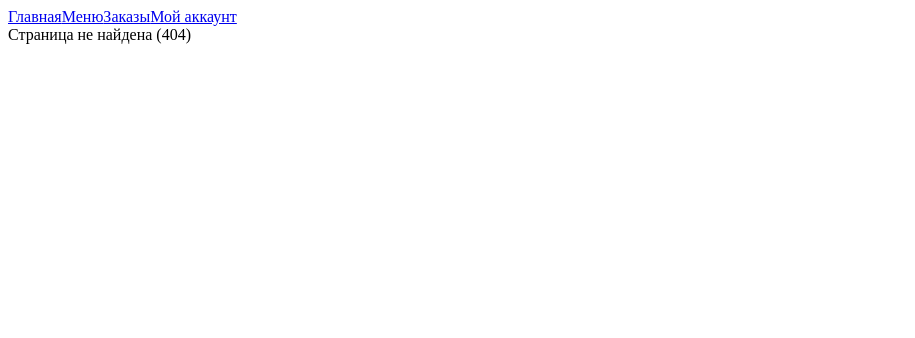
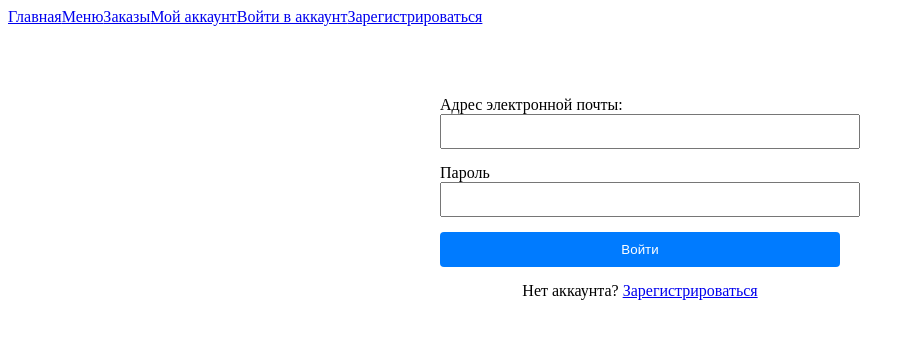
Before and after one commit to pomellonn/coffee_shop_web_site, a React app in the folder frontend/: page /login in a window 1280 px wide. Before the commit this address had no page. Shown: the top 338 px of the page, without its empty margins (0-915 px from the left). Built offline with nearby package versions, Linux system fonts and the light colour scheme; the HTML template or start-up script is replaced by a standard one.

Commit message:
feat(ui): implement login and registration functionality with API integration

```diff
--- a/frontend/src/App.jsx
+++ b/frontend/src/App.jsx
@@ -1,19 +1,25 @@
 import React from 'react';
-import { Routes, Route, Link } from 'react-router-dom';
+import { Routes, Route, Link } from 'react-router-dom'
 import Account from "./pages/account"
 import Home from "./pages/home"
 import Menu from "./pages/menu"
 import OrdersHistory from "./pages/orders_history"
+import Login from "./pages/login"
+// import Register from './pages/register'
+
 
 
 function App() {
   return (
     <>
       <nav>
-        <Link to="/">Главная</Link>
+        <Link to="/home">Главная</Link>
         <Link to="/menu">Меню</Link>
         <Link to="/orders_history">Заказы</Link>
         <Link to="/account">Мой аккаунт</Link>
+        <Link to="/login">Войти в аккаунт</Link>
+        <Link to="/register">Зарегистрироваться</Link>
+
       </nav>
 
       <main>
@@ -23,7 +29,10 @@ function App() {
           <Route path="/menu" element={<Menu/>}/>
           <Route path="/orders_history" element={<OrdersHistory/>}/>
           <Route path="/account"element={<Account />}/>
+          <Route path="/login" element={<Login />}/>
+          <Route path="/register" element={<></>}/>
           <Route path="*" element={<div>Страница не найдена (404)</div>}/>
+
         </Routes>
         </main>
     </>
--- /dev/null
+++ b/frontend/src/api.js
@@ -0,0 +1,14 @@
+import axios from 'axios'
+
+const API_URL='http://127.0.0.1:8000/auth'
+export const api=axios.create({baseURL: API_URL})
+
+api.interceptors.request.use((config) => {
+    const token = localStorage.getItem('access_token');
+    if (token) {
+        config.headers.Authorization = `Bearer ${token}`;
+    }
+    return config;
+});
+
+export default api;
--- /dev/null
+++ b/frontend/src/pages/login.jsx
@@ -0,0 +1,79 @@
+import {useState} from 'react';
+import {useNavigate, Link} from 'react-router-dom';
+import {login} from '../services/authService';
+
+function Login(){
+    const [email, setEmail]=useState('');
+    const [password, setPassword]=useState('');
+    const [error, setError]=useState('');
+    const [loading, setLoading]=useState(false);
+    const navigate=useNavigate();
+
+    const handleSubmit = async (event) => {
+        event.preventDefault();
+        setError('');
+        setLoading(true);
+        try {
+            await login(email, password);
+            navigate('/account');
+        } catch {
+            setError('Неверный email или пароль');
+        } finally {
+            setLoading(false);
+        }
+    };
+
+    return(
+        <div style={{maxWidth:'400px', margin: '50px auto', padding: '20px' }}>
+            <form onSubmit={handleSubmit}>
+                <div style={{ marginBottom: '15px' }}>
+                    <label>Адрес электронной почты:</label>
+                    <input
+                        type="email"
+                        value={email}
+                        onChange={(event)=>setEmail(event.target.value)}
+                        required
+                        style={{ width: '100%', padding: '8px' }}
+                    />
+                </div>
+
+                <div style={{ marginBottom: '15px' }}>
+                    <label>Пароль</label>
+                    <input
+                        type="password"
+                        value={password}
+                        onChange={(event)=>setPassword(event.target.value)}
+                        required
+                        style={{ width: '100%', padding: '8px' }}
+                    />
+                </div>
+                {error && (
+                    <div style={{ color: 'red', marginBottom: '10px', textAlign: 'center' }}>
+                        {error}
+                    </div>
+                )}
+
+                <button
+                    type="submit"
+                    disabled={loading}
+                    style={{
+                        width: '100%',
+                        padding: '10px',
+                        cursor: loading ? 'not-allowed' : 'pointer',
+                        backgroundColor: loading ? '#ccc' : '#007bff',
+                        color: 'white',
+                        border: 'none',
+                        borderRadius: '4px'
+                    }}
+                > {loading ? 'Вход...' : 'Войти'}
+                </button>
+            </form>
+
+            <p style={{ marginTop: '15px', textAlign: 'center'  }}>
+                Нет аккаунта? <Link to="/register">Зарегистрироваться</Link>
+            </p>
+        </div>
+    );
+}
+
+export default Login;
--- /dev/null
+++ b/frontend/src/pages/register.jsx
@@ -0,0 +1,84 @@
+import {useState} from 'react'
+import {useNavigate, Link} from 'react-router-dom'
+import {register} from '..services/authService'
+
+function Register(){
+    const [name, setName]=useState('');
+    const [email, setEmail]=useState('');
+    const [password, setPassword]=useState('');
+    const [error, setError]=useState('');
+    const [loading, setLoading]=useState(false);
+    const navigate=useNavigate();
+    const handleSubmit = async (event) => {
+            event.preventDefault();
+            setError('');
+            setLoading(true);
+            try {
+                await register({name, email, password});
+                navigate('/account');
+            } catch {
+                setError('Упс! Ошибка регистрации. Возможно, этот адрес электронной почты уже занят');
+            } finally {
+                setLoading(false);
+            }
+        };
+        return(
+        <div style={{maxWidth:'400px', margin: '50px auto', padding: '20px' }}>
+            <form onSubmit={handleSubmit}>
+                <div style={{ marginBottom: '15px' }}>
+                    <label>Имя пользователя:</label>
+                    <input
+                        type="name"
+                        value={name}
+                        onChange={(event)=>setName(event.target.value)}
+                        required
+                        style={{ width: '100%', padding: '8px' }}
+                    />
+                </div>
+                <div style={{ marginBottom: '15px' }}>
+                    <label>Адрес электронной почты:</label>
+                    <input
+                        type="email"
+                        value={email}
+                        onChange={(event)=>setEmail(event.target.value)}
+                        required
+                        style={{ width: '100%', padding: '8px' }}
+                    />
+                </div>
+
+                <div style={{ marginBottom: '15px' }}>
+                    <label>Пароль</label>
+                    <input
+                        type="password"
+                        value={password}
+                        onChange={(event)=>setPassword(event.target.value)}
+                        required
+                        style={{ width: '100%', padding: '8px' }}
+                    />
+                </div>
+                {error && (
+                    <div style={{ color: 'red', marginBottom: '10px', textAlign: 'center' }}>
+                        {error}
+                    </div>
+                )}
+
+                <button
+                    type="submit"
+                    disabled={loading}
+                    style={{
+                        width: '100%',
+                        padding: '10px',
+                        cursor: loading ? 'not-allowed' : 'pointer',
+                        backgroundColor: loading ? '#ccc' : '#007bff',
+                        color: 'white',
+                        border: 'none',
+                        borderRadius: '4px'
+                    }}
+                > {loading ? 'Вход...' : 'Войти'}
+                </button>
+            </form>
+        </div>
+    );
+}
+
+export default Register;
--- /dev/null
+++ b/frontend/src/services/authService.js
@@ -0,0 +1,29 @@
+import api from '../api'
+
+export const login = async (email, password) =>{
+    const formData = new FormData();
+    formData.append('username', email);
+    formData.append('password', password);
+
+    const {data} = await api.post('/auth/token', formData);
+    localStorage.setItem('access_token', data.access_token);
+    return data;
+};
+
+export const logout=()=>{
+    localStorage.removeItem('access_token');
+};
+
+export const register = async (userData)=>{
+    const {data} = await api.post('/users/register', userData);
+    if (data.token && data.token.access_token){
+        localStorage.setItem('access_token', data.token.access_token);
+    }
+    return data;
+}
+
+export const getCurrentUser = async () => {
+
+  const { data } = await api.get('/users/me');
+  return data;
+};
```
